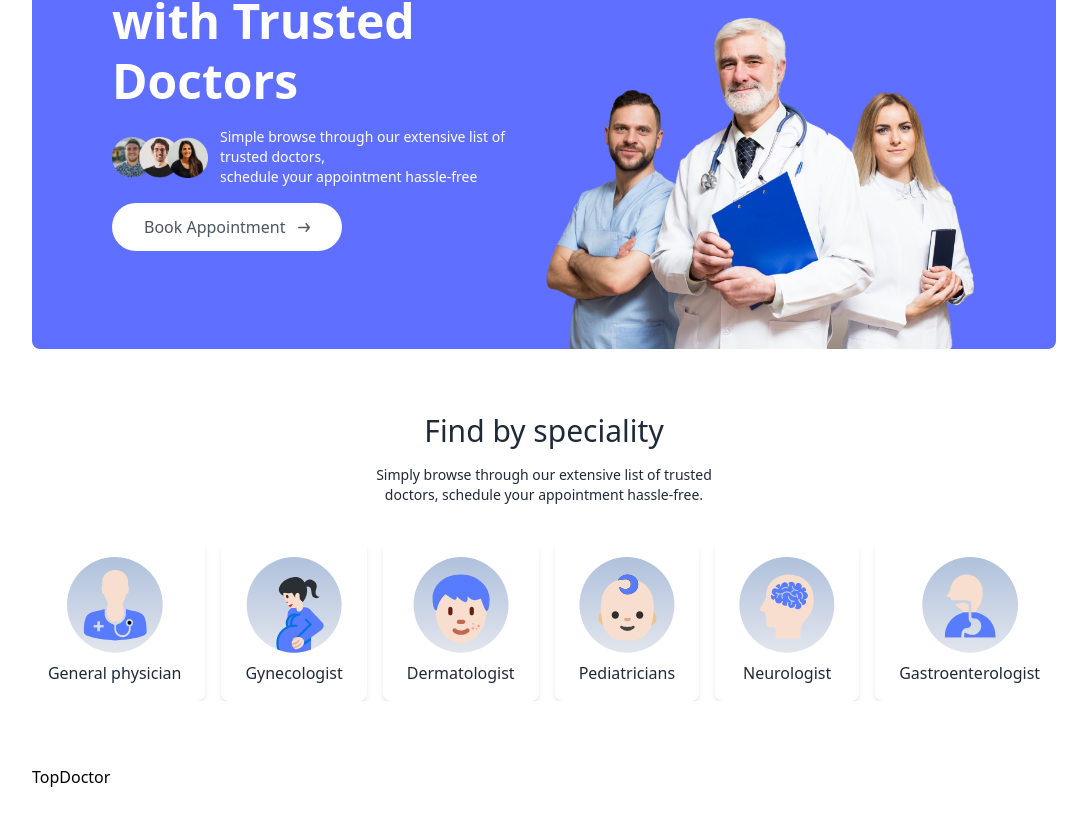
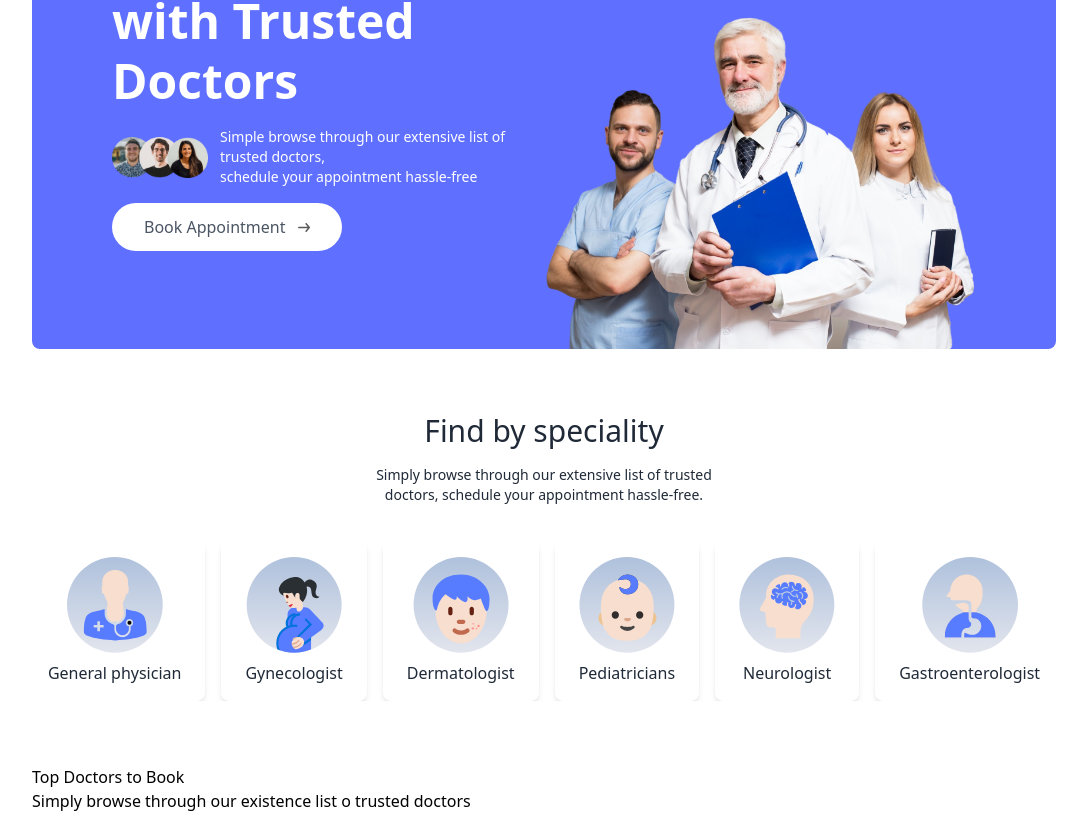
Before and after one commit to Bammytoye/ZekeHealthCare, a React (Vite) app in the folder frontend/: page / in a window 1280 px wide. Shown: the part 347-1160 px from the top of the page, without its empty margins (96-1183 px from the left). Before the commit the page ends 1136 px from the top, so only its background shows below. Built offline with nearby package versions, Linux system fonts and the light colour scheme.

Commit message:
'TopDoctorToBook'

```diff
--- a/frontend/src/components/TopDoctor.jsx
+++ b/frontend/src/components/TopDoctor.jsx
@@ -3,7 +3,12 @@ import React from 'react'
 const TopDoctor = () => {
     return (
         <div>
-            TopDoctor
+            <h1>Top Doctors to Book</h1>
+            <p>Simply browse through our existence list o trusted doctors </p>
+
+            <div>
+
+            </div>
         </div>
     )
 }
```
